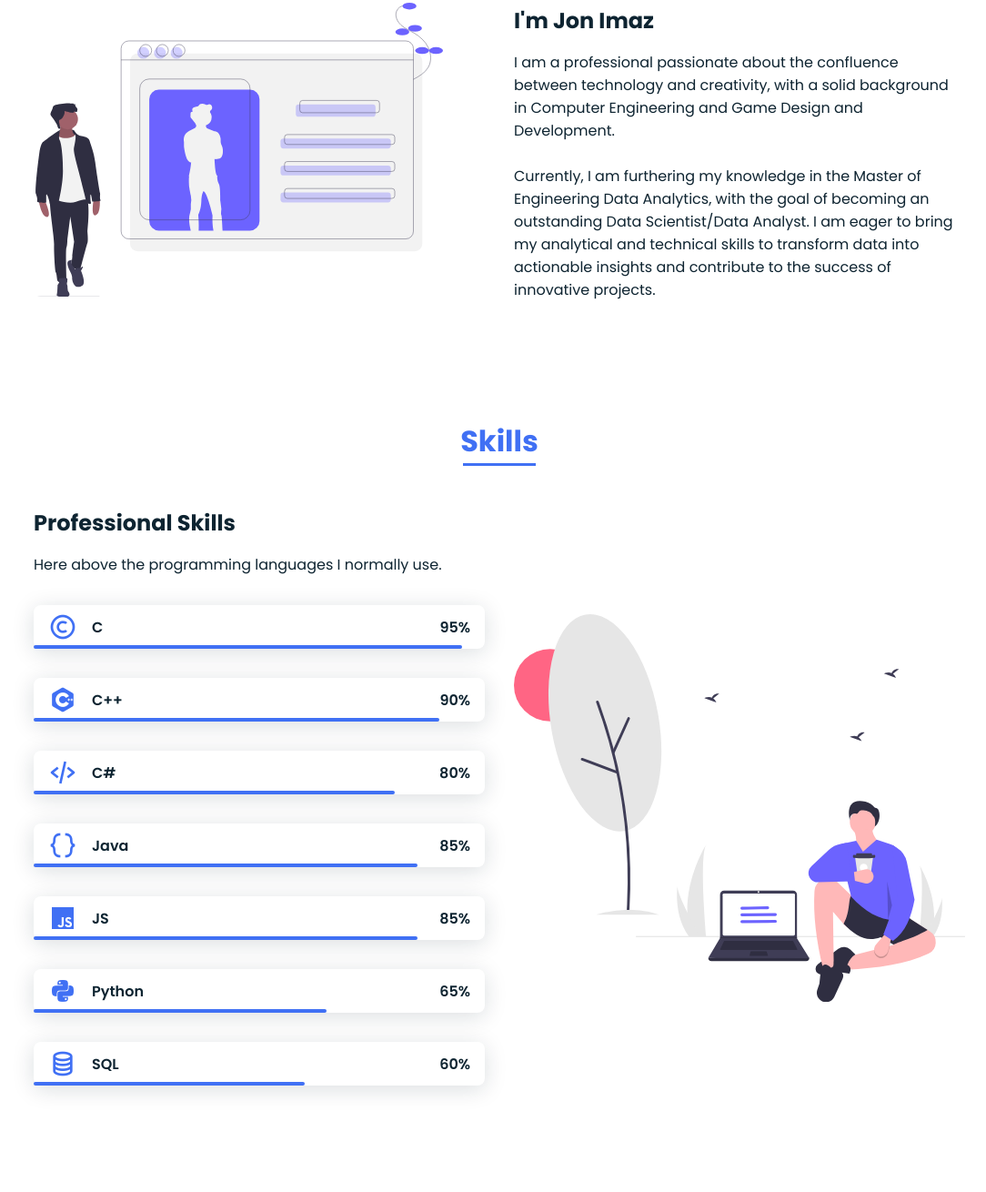
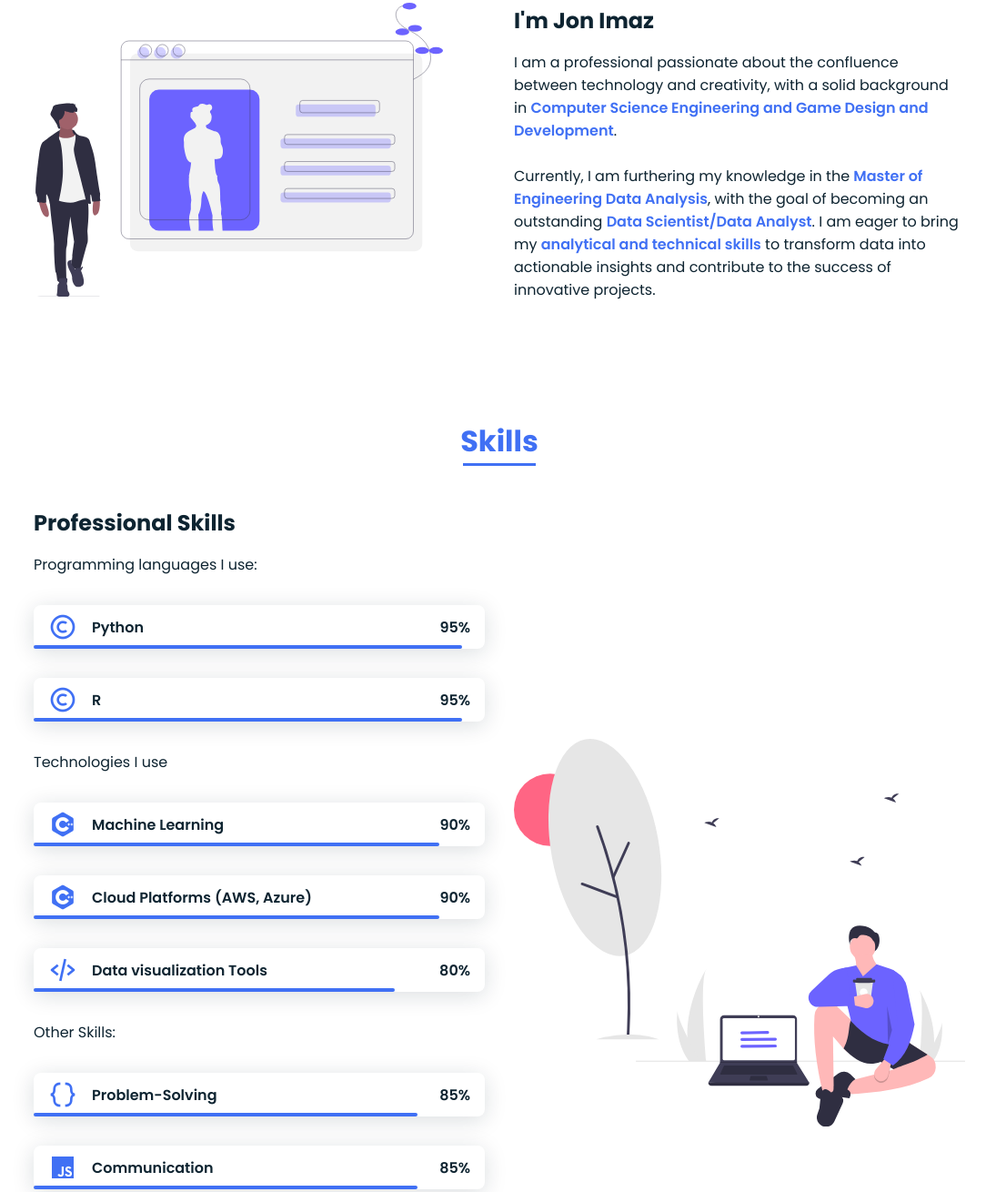
Before and after one commit to jonidra/jonidra.github.io, a plain HTML site: page index.html in a window 1280 px wide. Shown: the part 973-2283 px from the top of the page at 91% size, without its empty margins (91-1175 px from the left). Drawn offline with nearby package versions, Linux system fonts and the light colour scheme.

Commit message:
Adjustments done

```diff
--- a/assets/css/styles.css
+++ b/assets/css/styles.css
@@ -105,9 +105,13 @@ img {
 
 .home_img img {
     position: relative;
-    max-width: 150%;
-    left: -100px;
+    max-width: 130%; /* Adjust this value as needed */
+    left: 0; /* Center the image by setting left to 0 */
+    bottom: 0;
+    width: auto; /* Maintain the aspect ratio */
+    height: auto; /* Maintain the aspect ratio */
 }
+
 
 
 /* CUSTOM CSS CLASSES */
@@ -628,3 +632,7 @@ img {
         right: 10%;
     }
 }
+.about_text strong {
+    font-weight: var(--font-semi);
+    color: var(--first-color);
+}
--- a/index.html
+++ b/index.html
@@ -384,17 +384,11 @@
               I'm Jon Imaz
             </h2>
             <p class="about_text" data-aos="fade-down" data-aos-delay="450">
-              I am a professional passionate about the confluence
-              between technology and creativity, with a solid background
-              in Computer Engineering and Game Design and
-              Development.
-              <br><br>
-              Currently, I am furthering my knowledge in the Master of
-              Engineering Data Analytics, with the goal of becoming an
-              outstanding Data Scientist/Data Analyst. I am eager to bring
-              my analytical and technical skills to transform data into
-              actionable insights and contribute to the success of
-              innovative projects.
+              I am a professional passionate about the confluence between technology and creativity, with a solid background in
+              <strong>Computer Science Engineering and Game Design and Development</strong>.<br><br>
+              Currently, I am furthering my knowledge in the <strong>Master of Engineering Data Analysis</strong>, with the goal of becoming
+              an outstanding <strong>Data Scientist/Data Analyst</strong>. I am eager to bring my <strong>analytical and technical skills</strong>
+              to transform data into actionable insights and contribute to the success of innovative projects.
 
             </p>
           </div>
@@ -415,13 +409,13 @@
               Professional Skills
             </h2>
             <p class="skills_text" data-aos="fade-down" data-aos-delay="350">
-              Here above the programming languages I normally use.
+              Programming languages I use:
             </p>
-            <!-- SKILLS C -->
+            <!-- SKILLS Python -->
             <div class="skills_data" data-aos="fade-right">
               <div class="skills_name">
                 <i class="bx bx-copyright skill_icon"></i>
-                <span class="skill_name">C</span>
+                <span class="skill_name">Python</span>
             </div>
 
             <div><span class="skill_percentage">95%</span></div>
@@ -429,11 +423,26 @@
             <div class="skill_bar skill_c"></div>
             </div>
 
-            <!-- SKILLS C++ -->
+            <!-- SKILLS R -->
+            <div class="skills_data" data-aos="fade-right">
+              <div class="skills_name">
+                <i class="bx bx-copyright skill_icon"></i>
+                <span class="skill_name">R</span>
+            </div>
+
+            <div><span class="skill_percentage">95%</span></div>
+
+            <div class="skill_bar skill_c"></div>
+            </div>
+
+            <p class="skills_text" data-aos="fade-down" data-aos-delay="350">
+              Technologies I use
+            </p>
+            <!-- SKILLS Machine Learning -->
             <div class="skills_data" data-aos="fade-right" data-aos-delay="250">
                 <div class="skills_name">
                     <i class="bx bxl-c-plus-plus skill_icon"></i>
-                    <span class="skill_name">C++</span>
+                    <span class="skill_name">Machine Learning</span>
                 </div>
 
                 <div><span class="skill_percentage">90%</span></div>
@@ -441,11 +450,23 @@
                 <div class="skill_bar skill_cplusplus"></div>
             </div>
 
-            <!-- SKILLS C# -->
+            <!-- SKILLS Cloud Platforms (AWS, Azure) -->
+            <div class="skills_data" data-aos="fade-right" data-aos-delay="250">
+              <div class="skills_name">
+                  <i class="bx bxl-c-plus-plus skill_icon"></i>
+                  <span class="skill_name">Cloud Platforms (AWS, Azure)</span>
+              </div>
+
+              <div><span class="skill_percentage">90%</span></div>
+
+              <div class="skill_bar skill_cplusplus"></div>
+          </div>
+
+            <!-- SKILLS Data Visualization Tools -->
             <div class="skills_data" data-aos="fade-right" data-aos-delay="250">
                 <div class="skills_name">
                     <i class="bx bx-code-alt skill_icon"></i>
-                    <span class="skill_name">C#</span>
+                    <span class="skill_name">Data visualization Tools</span>
                 </div>
 
                 <div><span class="skill_percentage">80%</span></div>
@@ -453,11 +474,15 @@
                 <div class="skill_bar skill_csharp"></div>
             </div>
 
-            <!-- SKILLS Java -->
+            <p class="skills_text" data-aos="fade-down" data-aos-delay="350">
+              Other Skills:
+            </p>
+
+            <!-- SKILLS Problem-Solving -->
             <div class="skills_data" data-aos="fade-right" data-aos-delay="250">
                 <div class="skills_name">
                     <i class="bx bx-code-curly skill_icon"></i>
-                    <span class="skill_name">Java</span>
+                    <span class="skill_name">Problem-Solving</span>
                 </div>
 
                 <div><span class="skill_percentage">85%</span></div>
@@ -465,11 +490,11 @@
                 <div class="skill_bar skill_java"></div>
             </div>
 
-            <!-- SKILLS JS -->
+            <!-- SKILLS Communication -->
             <div class="skills_data" data-aos="fade-right" data-aos-delay="250">
                 <div class="skills_name">
                     <i class="bx bxl-javascript skill_icon"></i>
-                    <span class="skill_name">JS</span>
+                    <span class="skill_name">Communication</span>
                 </div>
 
                 <div><span class="skill_percentage">85%</span></div>
@@ -477,11 +502,11 @@
                 <div class="skill_bar skill_js"></div>
             </div>
 
-            <!-- SKILLS Python -->
+            <!-- SKILLS Teamwork -->
             <div class="skills_data" data-aos="fade-right" data-aos-delay="250">
                 <div class="skills_name">
                     <i class="bx bxl-python skill_icon"></i>
-                    <span class="skill_name">Python</span>
+                    <span class="skill_name">Teamwork</span>
                 </div>
 
                 <div><span class="skill_percentage">65%</span></div>
@@ -489,11 +514,11 @@
                 <div class="skill_bar skill_py"></div>
             </div>
 
-            <!-- SKILLS SQL -->
+            <!-- SKILLS Project-Management -->
             <div class="skills_data" data-aos="fade-right" data-aos-delay="250">
                 <div class="skills_name">
                     <i class="bx bx-coin-stack skill_icon"></i>
-                    <span class="skill_name">SQL</span>
+                    <span class="skill_name">Project-Management</span>
                 </div>
 
                 <div><span class="skill_percentage">60%</span></div>
```
